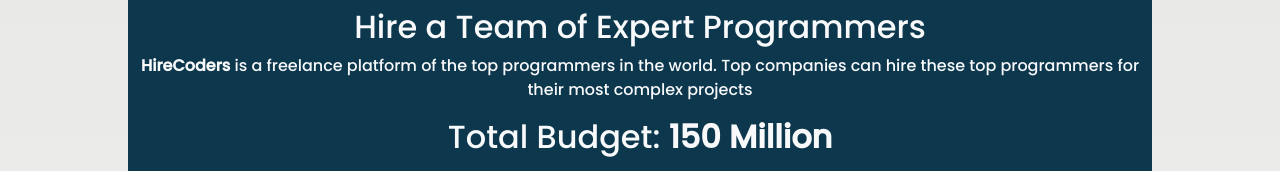
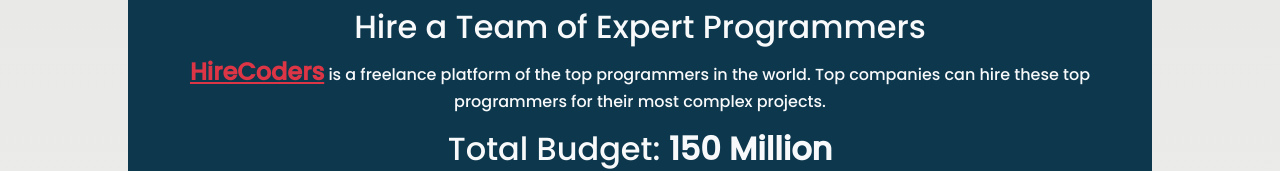
Before and after one commit to tanvirahmed055/react-hire-coders, a React (Create React App) app: page / in a window 1280 px wide. Shown: the top 171 px of the page. Built offline with nearby package versions, Linux system fonts and the light colour scheme.

Commit message:
made change in header component

```diff
--- a/src/components/Experts/Experts.js
+++ b/src/components/Experts/Experts.js
@@ -19,6 +19,7 @@
 
     //handle click event and set to a state
     const handleAddToCart = (expert) => {
+        //checking if the person is already added or not
         const alreadyAddedCheck = cart.find(person => person.name === expert.name);
         if (alreadyAddedCheck === undefined) {
             const newCart = [...cart, expert];
--- a/src/components/Header/Header.js
+++ b/src/components/Header/Header.js
@@ -6,7 +6,7 @@
         <div className="header mb-5">
             <div className="p-2 text-light">
                 <h2>Hire a Team of Expert Programmers</h2>
-                <p><span className="fw-bolder">HireCoders</span> is a freelance platform of the top programmers in the world. Top companies can hire these top programmers for their most complex projects</p>
+                <p><span className="fw-bolder text-decoration-underline text-danger fs-4">HireCoders</span> is a freelance platform of the top programmers in the world. Top companies can hire these top programmers for their most complex projects.</p>
                 <h2> Total Budget: <span className="fw-bolder">150 Million</span> </h2>
             </div>
         </div>
```
